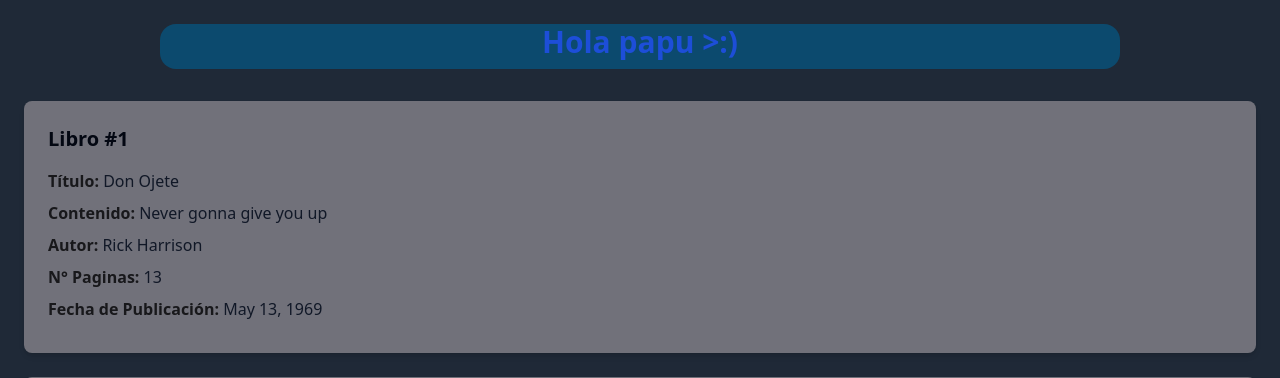
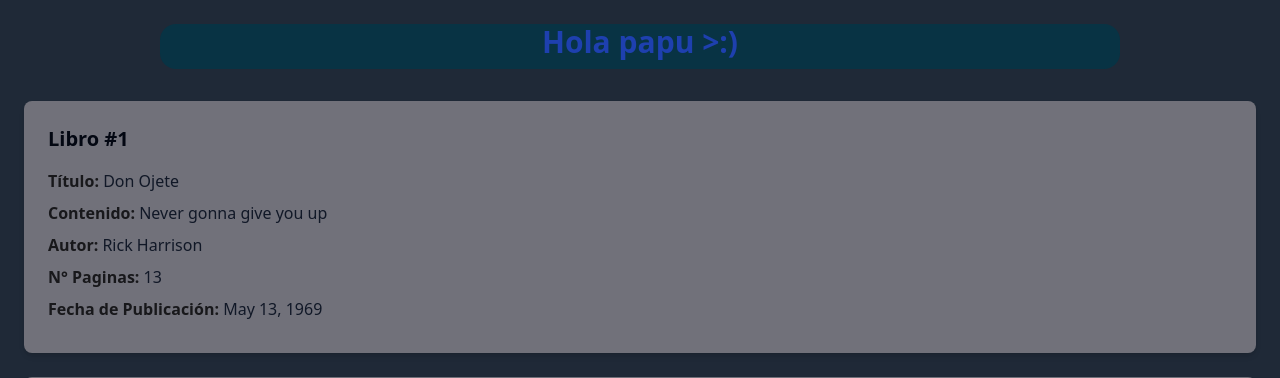
Before and after one commit to Kyiroz/DjangoAPI01, a Django app: page / in a window 1280 px wide. Shown: the top 378 px of the page. Run offline with Django 5.2, Linux system fonts and the light colour scheme; data comes from the database, SQL or seed files in the repository; some libraries are stand-ins or nearby versions.

Commit message:
cambio en el color del titulo y el color de su fondo

```diff
--- a/library/template/booklist.html
+++ b/library/template/booklist.html
@@ -7,7 +7,7 @@
     <script src="https://cdn.tailwindcss.com"></script> <!-- CDN de Tailwind -->
 </head>
 <body class="bg-gray-800 p-6">
-    <h1 class="text-3xl font-bold text-center text-blue-700 font-sans mb-8 bg-sky-900 rounded-2xl w-[32em] h-[1.5em] m-auto">Hola papu >:)</h1>
+    <h1 class="text-3xl font-bold text-center text-blue-800 font-sans mb-8 bg-cyan-950 rounded-2xl w-[32em] h-[1.5em] m-auto">Hola papu >:)</h1>
 
     {% for book in books_list %}
         <div class="bg-zinc-500 shadow-md rounded-lg p-6 mb-6 min-w-[50px]">
```
